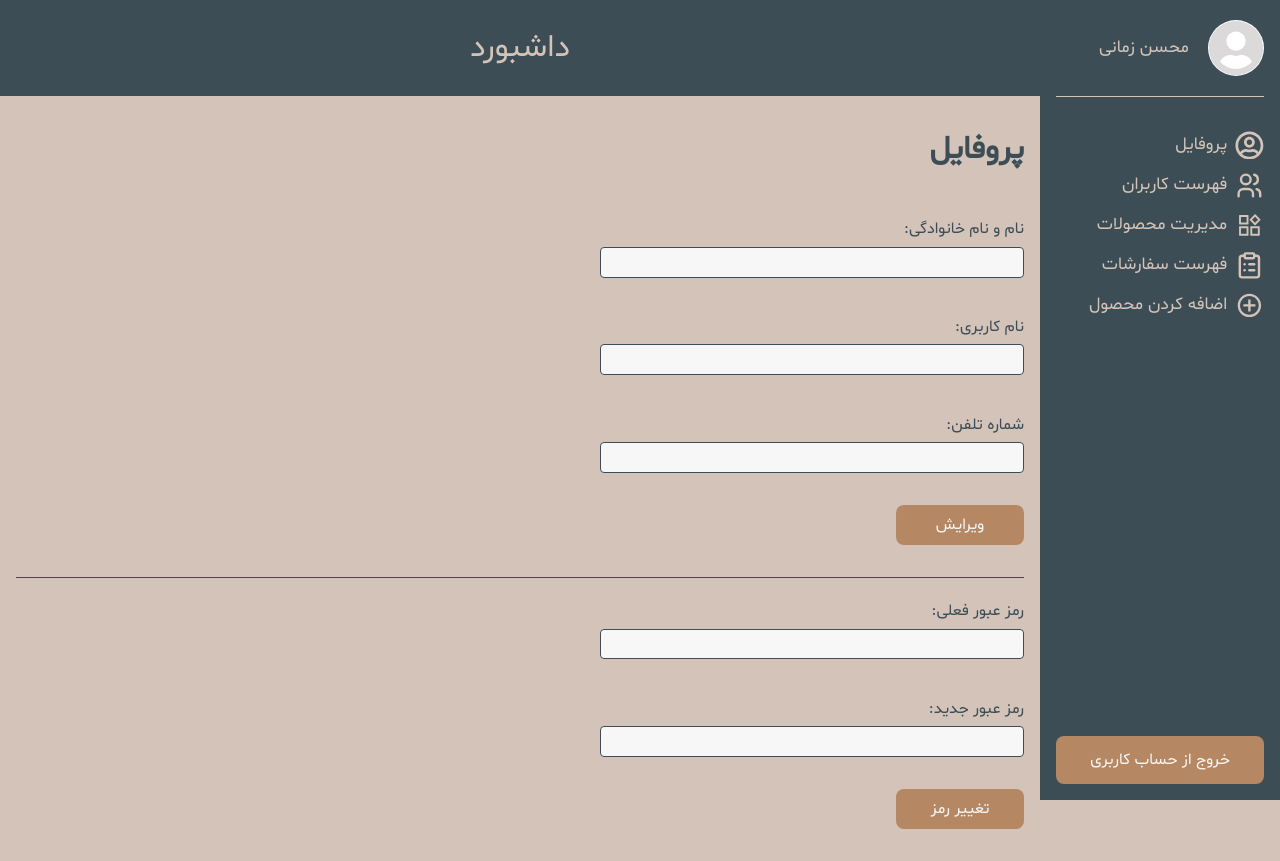
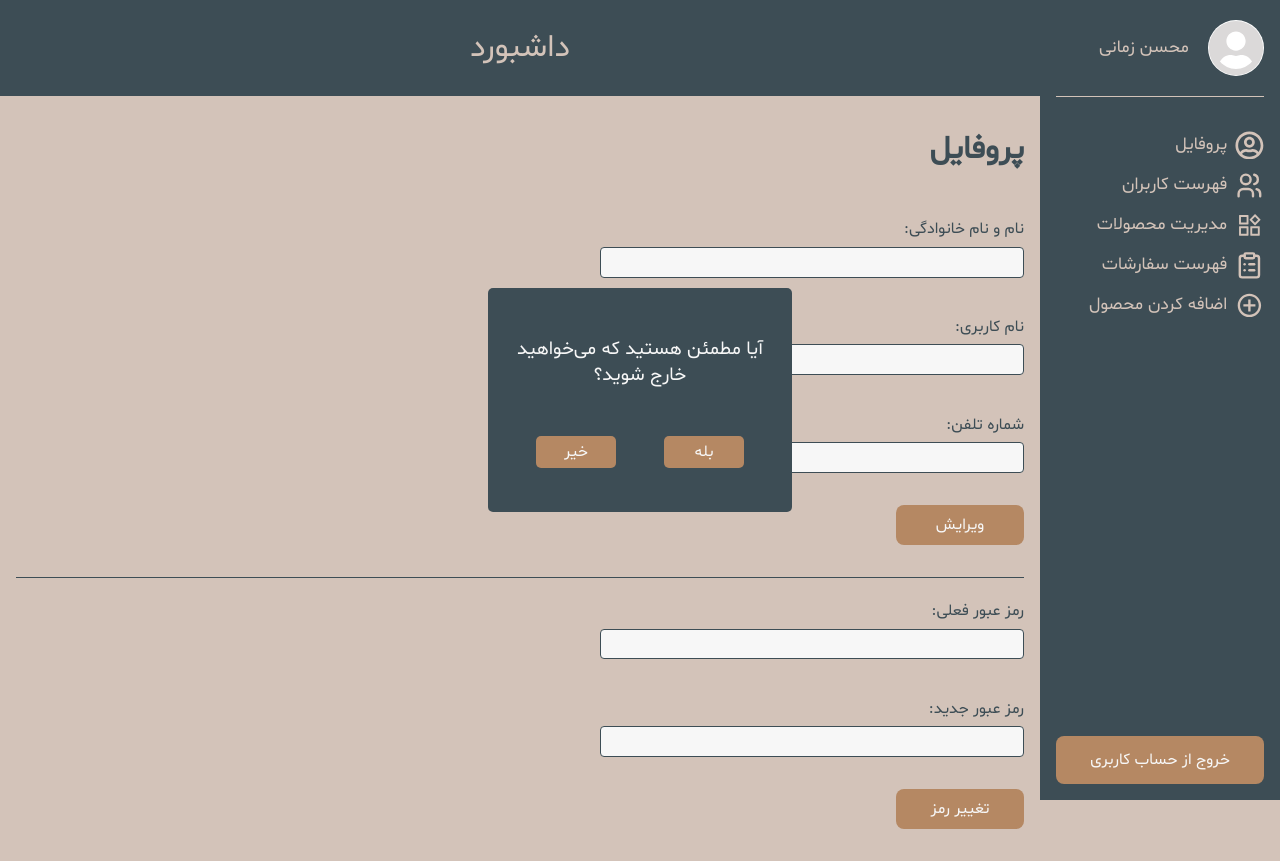
Before and after one commit to mohsen2020zm/Dashboard, a React (Create React App) app: page / in a window 1280 px wide. Both pictures are taken after a click on the button "خروج از حساب کاربری". Built offline with nearby package versions, Linux system fonts and the light colour scheme.

Commit message:
Create modal component.

```diff
--- /dev/null
+++ b/src/Components/Modal/Modal.css
@@ -0,0 +1,33 @@
+.modal-main-div{
+    width: 19rem;
+    height: 14rem;
+    position: absolute;
+    top: 50%;
+    left: 50%;
+    transform: translate(-50%,-50%);
+    background-color: #3d4d55;
+    border-radius: 5px;
+}
+.modal-message{
+    font-size: 1.2rem;
+    color: #f7f7f7;
+    text-align: center;
+    padding: 0 1rem;
+    margin-top: 3rem;
+}
+.modal-btns-div{
+    display: flex;
+    align-items: center;
+    justify-content: space-evenly;
+    margin-top: 3rem;
+}
+.modal-btn{
+    width: 5rem;
+    height: 2rem;
+    border: none;
+    border-radius: 5px;
+    background-color: #b58863;
+    color: #f7f7f7;
+    font-size: 1rem;
+    cursor: pointer;
+}
--- /dev/null
+++ b/src/Components/Modal/Modal.js
@@ -0,0 +1,13 @@
+import './Modal.css'
+
+export default function Modal({message, onClose}) {
+  return (
+    <div className='modal-main-div'>
+        <p className="modal-message">{message}</p>
+        <div className="modal-btns-div">
+            <button className="modal-btn">بله</button>
+            <button className="modal-btn" onClick={() => onClose()}>خیر</button>
+        </div>
+    </div>
+  )
+}
--- a/src/Components/SideBar/SideBar.js
+++ b/src/Components/SideBar/SideBar.js
@@ -1,14 +1,19 @@
 import './SideBar.css'
 import { Link } from 'react-router-dom'
+import { useState } from 'react';
 import { FaUserCircle } from "react-icons/fa";
 import { FaRegUserCircle } from "react-icons/fa";
 import { TbUsers } from "react-icons/tb";
 import { AiOutlineProduct } from "react-icons/ai";
 import { LuClipboardList } from "react-icons/lu";
 import { IoMdAddCircleOutline } from "react-icons/io";
+import Modal from '../Modal/Modal';
 
 export default function SideBar() {
+  const [modalToggle, setModalToggle] = useState(false)
   return (
+    <>
+      {modalToggle && <Modal message='آیا مطمئن هستید که می‌خواهید خارج شوید؟' onClose={() => setModalToggle(false)} />}
       <aside className='sidebar-main-div'>
         <div className="user-d-div">
           <div className="user-d-pic-div">
@@ -38,7 +43,8 @@ export default function SideBar() {
             <Link to='/add-product'>اضافه کردن محصول</Link>
           </div>
         </div>
-      <button className='sign-out-btn'>خروج از حساب کاربری</button>
+        <button className='sign-out-btn' onClick={() => setModalToggle(true)}>خروج از حساب کاربری</button>
       </aside>
+    </>
   )
 }
```
Lines whose indentation alone changed are shown as unchanged.
